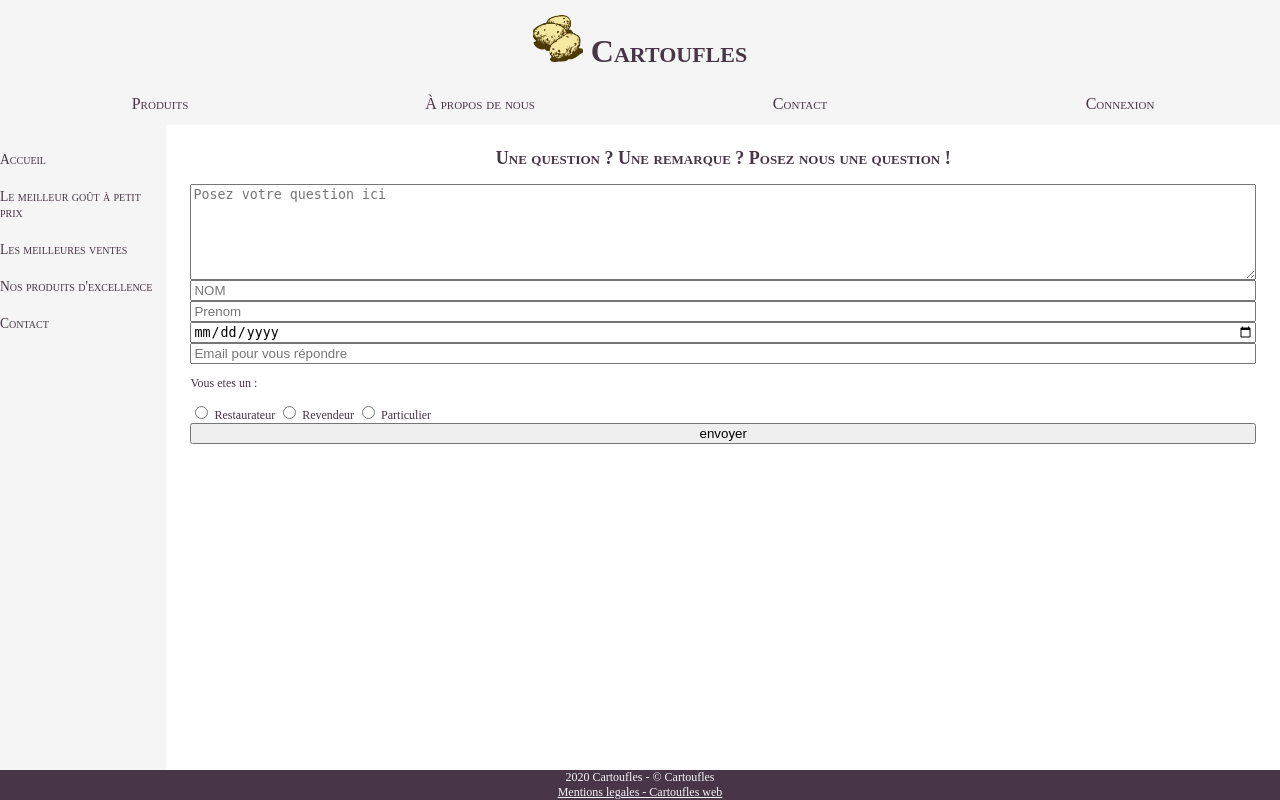
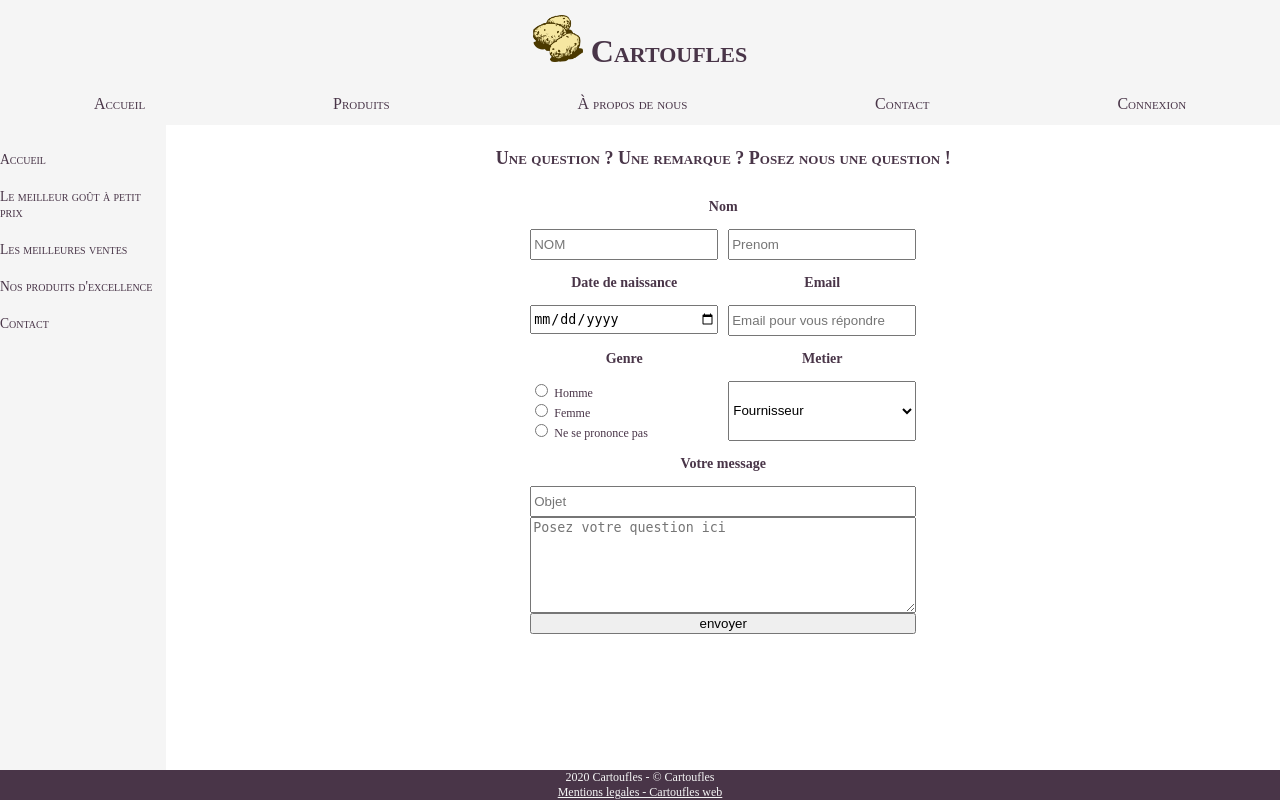
Before and after one commit to Berg-amoth/cy_web, a PHP site: page /contact.html in a window 1280 px wide. Run offline with PHP 8.4, Linux system fonts and the light colour scheme.

Commit message:
Fixing website to better meet HTML/CSS expectations

```diff
--- a/about_us.html
+++ b/about_us.html
@@ -11,6 +11,7 @@
             <h1><a href="index.html"><img src="img/logo.png" alt="Logo representant trois pommes de terres">   Cartoufles</a></h1>
 
             <nav>
+                <a href="index.html">Accueil</a>
                 <a href="products_list.html">Produits</a>
                 <a href="about_us.html">&Agrave; propos de nous</a>
                 <a href="contact.html">Contact</a>
--- a/contact.html
+++ b/contact.html
@@ -11,6 +11,7 @@
             <h1><a href="index.html"><img src="img/logo.png" alt="Logo representant trois pommes de terres">   Cartoufles</a></h1>
 
             <nav>
+                <a href="index.html">Accueil</a>
                 <a href="products_list.html">Produits</a>
                 <a href="about_us.html">&Agrave; propos de nous</a>
                 <a href="contact.html">Contact</a>
@@ -33,23 +34,44 @@
                 <h2>Une question ? Une remarque ? Posez nous une question !</h2>
 
                 <form method="POST" action="" id="contact_form">
+
+                    <h3 id="txt_nom">Nom</h3>
+                    <input class="form_txt" id="nom" type="text" name="nom" id="nom" placeholder="NOM" required>
+                    <input class="form_txt" id="prenom" type="text" name="prenom" id="prenom" placeholder="Prenom" required>
+                    <h3 id="txt_naissance">Date de naissance</h3>
+                    <input class="form_txt" id="naissance" type="date" name="naissance" id="naissance" required>
+                    <h3 id="txt_email">Email</h3>
+                    <input class="form_txt" id="email" type="email" name="email" id="email" placeholder="Email pour vous répondre" required>
+
+                    <h3 id="txt_genre">Genre</h3>
+                    <div id="genre">
+                        <div>
+                            <input type="radio" id="homme" name="genre" value="homme" required>
+                            <label for="homme">Homme</label>
+                        </div>
+                        <div>
+                            <input type="radio" id="femme" name="genre" value="femme">
+                            <label for="femme">Femme</label>
+                        </div>
+                        <div>
+                            <input type="radio" id="nspp" name="genre" value="nspp">
+                            <label for="nspp">Ne se prononce pas</label>
+                        </div>
+                    </div>
+
+                    <h3 id="txt_metier">Metier</h3>
+                    <select name="metier" id="metier">
+                        <option value="fournisseur">Fournisseur</option>
+                        <option value="restaurateur">Restaurateur</option>
+                        <option value="particulier">Particulier</option>
+                    </select>
+
+
+
+                    <h3 id="txt_message">Votre message</h3>
+                    <input class="form_txt" type="text" id="objet" name="objet" placeholder="Objet" required>
                     <textarea name="contact_text" id="contact_text" cols="2" rows="6" form="contact_form" placeholder="Posez votre question ici" required></textarea>
-                    <input type="text" name="nom" id="nom" placeholder="NOM" required>
-                    <input type="text" name="prenom" id="prenom" placeholder="Prenom" required>
-                    <input type="date" name="naissance" id="naissance" required>
-                    <input type="email" name="email" id="email" placeholder="Email pour vous répondre" required>
-                    <div>
-                        <p>Vous etes un :</p>
-                        <input type="radio" id="restaurateur" name="metier" value="restaurateur" required>
-                        <label for="restaurateur">Restaurateur</label>
-
-                        <input type="radio" id="revendeur" name="metier" value="revendeur">
-                        <label for="revendeur">Revendeur</label>
-
-                        <input type="radio" id="particulier" name="metier" value="particulier">
-                        <label for="particulier">Particulier</label>
-                    </div>
-                    <input type="submit" value="envoyer">
+                    <input id="submit" type="submit" value="envoyer">
                 </form>
             </section>
         </main>
--- a/css/style.css
+++ b/css/style.css
@@ -80,9 +80,10 @@ body {
 
         td {
             text-align: center;
+            width: 16vh;
         }
             td > img {
-                width: 20vh;
+                width: 18vh;
             }
 
     footer {
@@ -155,6 +156,79 @@ body {
     }
 
     form {
-        display: flex;
-        flex-direction: column;
+        display: grid;
+        column-gap: 10px;
+        justify-content: center;
     }
+
+        #txt_nom {
+            grid-column: 1 / span 2;
+            grid-row: 1;
+        }
+        #nom {
+            grid-column: 1;
+            grid-row: 2;
+        }
+        #prenom {
+            grid-column: 2;
+            grid-row: 2;
+        }
+
+        #txt_naissance {
+            grid-column: 1;
+            grid-row: 3;
+        }
+        #naissance {
+            grid-column: 1;
+            grid-row: 4;
+        }
+
+        #txt_email {
+            grid-column: 2;
+            grid-row: 3;
+        }
+        #email {
+            grid-column: 2;
+            grid-row: 4;
+        }
+
+        #txt_genre {
+            grid-column: 1;
+            grid-row: 5;
+        }
+        #genre {
+            grid-column: 1;
+            grid-row: 6;
+        }
+
+        #txt_metier {
+            grid-column: 2;
+            grid-row: 5;
+        }
+        #metier {
+            grid-column: 2;
+            grid-row: 6;
+        }
+
+        #txt_message {
+            grid-column: 1 / span 2;
+            grid-row: 7;
+        }
+        #objet {
+            grid-column: 1 / span 2;
+            grid-row: 8;
+        }
+        #contact_text {
+            grid-column: 1 / span 2;
+            grid-row: 9;
+        }
+
+        #submit {
+            grid-column: 1 / span 2;
+            grid-row: 10;
+        }
+
+        .form_txt {
+            height: 25px;
+            min-width: 180px;
+        }
--- a/index.html
+++ b/index.html
@@ -11,6 +11,7 @@
             <h1><a href="index.html"><img src="img/logo.png" alt="Logo representant trois pommes de terres">   Cartoufles</a></h1>
 
             <nav>
+                <a href="index.html">Accueil</a>
                 <a href="products_list.html">Produits</a>
                 <a href="about_us.html">&Agrave; propos de nous</a>
                 <a href="contact.html">Contact</a>
--- a/products_list.html
+++ b/products_list.html
@@ -11,6 +11,7 @@
             <h1><a href="index.html"><img src="img/logo.png" alt="Logo representant trois pommes de terres">   Cartoufles</a></h1>
 
             <nav>
+                <a href="index.html">Accueil</a>
                 <a href="products_list.html">Produits</a>
                 <a href="about_us.html">&Agrave; propos de nous</a>
                 <a href="contact.html">Contact</a>
```
Also changed, not shown: best_sellers.html (+29 -12 lines), cheap.html (+21 -8 lines), prime.html (+31 -13 lines).
